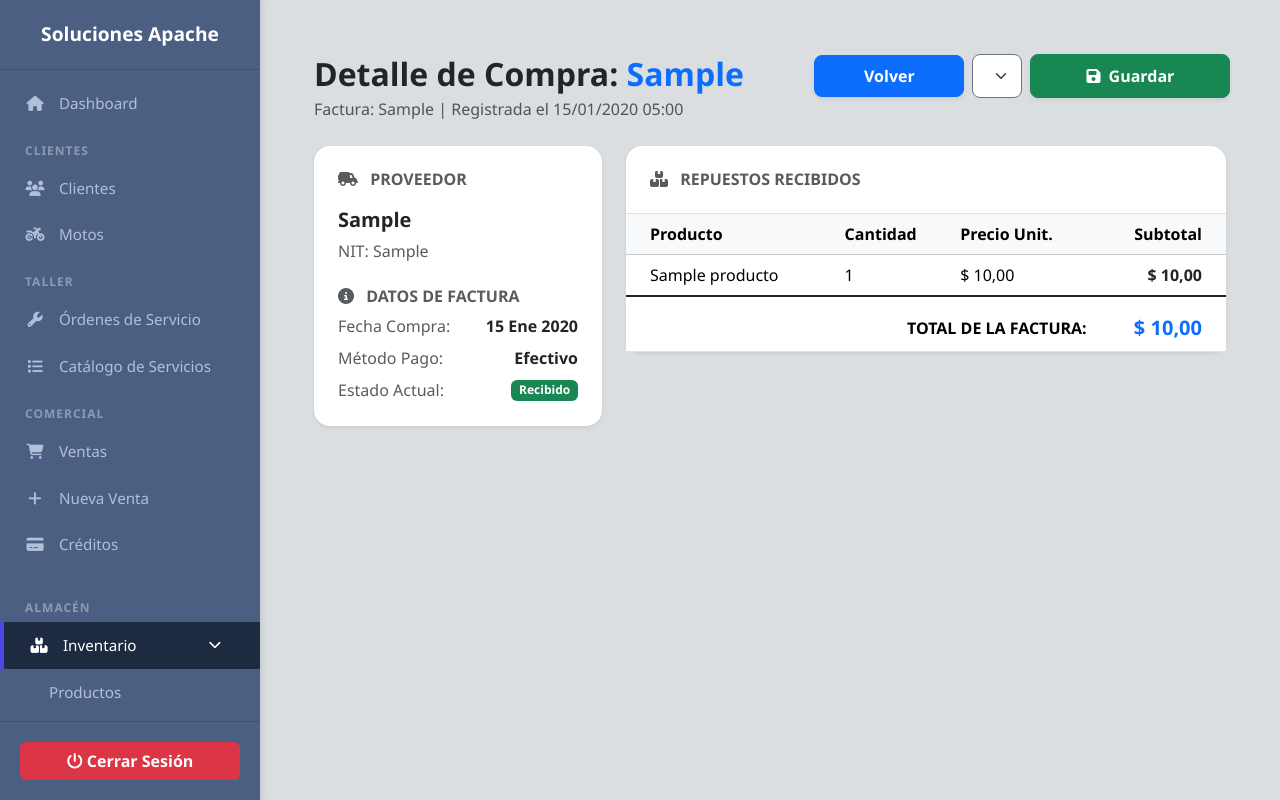
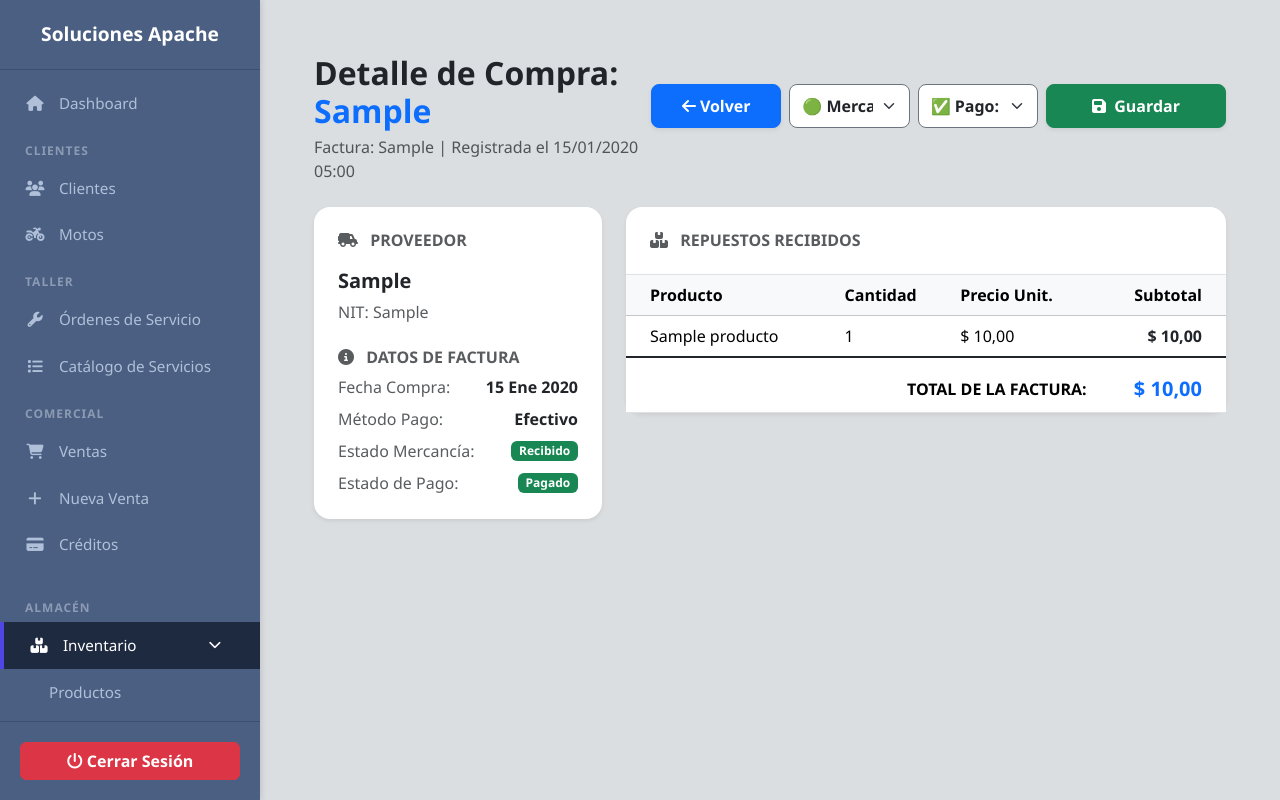
Before and after one commit to Marii060/SolucionesApache, a Django app: page /inventario/compras/detalle/1/ in a window 1280 px wide. Run offline with Django 5.2, Linux system fonts and the light colour scheme; a user stored in the database is signed in; tables that the repository leaves empty hold one stand-in row (values such as "Sample post"); some libraries are stand-ins or nearby versions.

Commit message:
feat(compras): unificar selectores de estado de mercancía y pago en la vista detallada

```diff
--- a/inventario/templates/inventario/detalle_compra.html
+++ b/inventario/templates/inventario/detalle_compra.html
@@ -5,31 +5,39 @@
 
 {% block content %}
 <div class="container-fluid mt-4 px-md-4">
-    <!-- Encabezado con el formulario de estado -->
     <div class="d-flex justify-content-between align-items-center mb-4">
         <div>
             <h2 class="fw-bold m-0 text-dark">Detalle de Compra: <span class="text-primary">{{ compra.codigo_interno }}</span></h2>
             <p class="text-muted m-0 mt-1">Factura: {{ compra.numero_factura }} | Registrada el {{ compra.fecha_recepcion|date:"d/m/Y H:i" }}</p>
         </div>
+
         <div class="d-flex gap-2 align-items-center mb-4">
             <a href="{% url 'inventario:lista_compras' %}" class="btn btn-primary fw-bold shadow-sm px-4 py-2"
-       style="border-radius: 8px; flex: 0 0 150px; text-align: center;">
-         Volver
+               style="border-radius: 8px; flex: 0 0 130px; text-align: center; height: 44px; display: flex; align-items: center; justify-content: center;">
+                <i class="fa-solid fa-arrow-left me-1"></i> Volver
             </a>
 
             <form method="POST" action="{% url 'inventario:actualizar_estado_compra' compra.id_compra %}"
-          class="d-flex gap-2" style="flex: 1;">
+                  class="d-flex gap-2 align-items-center" style="flex: 1; flex-wrap: nowrap;">
                 {% csrf_token %}
 
-        <select name="estado" class="form-select fw-bold border-secondary"
-                style="border-radius: 8px; height: 44px; flex: 1;">
-            <option value="Pendiente" {% if compra.estado == 'Pendiente' %}selected{% endif %}>🟡 Pendiente</option>
-            <option value="Recibido" {% if compra.estado == 'Recibido' %}selected{% endif %}>🟢 Recibido</option>
-            <option value="Cancelado" {% if compra.estado == 'Cancelado' %}selected{% endif %}>🔴 Cancelado</option>
+                <div style="flex: 1;">
+                    <select name="estado" class="form-select fw-bold border-secondary" style="border-radius: 8px; height: 44px;">
+                        <option value="Pendiente" {% if compra.estado == 'Pendiente' %}selected{% endif %}>🟡 Mercancía: Pendiente</option>
+                        <option value="Recibido" {% if compra.estado == 'Recibido' %}selected{% endif %}>🟢 Mercancía: Recibida</option>
+                        <option value="Cancelado" {% if compra.estado == 'Cancelado' %}selected{% endif %}>🔴 Mercancía: Cancelada</option>
                     </select>
+                </div>
 
-        <button type="submit" class="btn btn-success fw-bold shadow-sm px-4 py-2"
-                style="border-radius: 8px; flex: 0 0 200px;">
+                <div style="flex: 1;">
+                    <select name="estado_pago" class="form-select fw-bold border-secondary" style="border-radius: 8px; height: 44px;">
+                        <option value="Pendiente" {% if compra.estado_pago == 'Pendiente' %}selected{% endif %}>💵 Pago: Pendiente</option>
+                        <option value="Pagado" {% if compra.estado_pago == 'Pagado' %}selected{% endif %}>✅ Pago: Realizado</option>
+                    </select>
+                </div>
+
+                <button type="submit" class="btn btn-success fw-bold shadow-sm px-4"
+                        style="border-radius: 8px; flex: 0 0 180px; height: 44px;">
                     <i class="fa-solid fa-save me-1"></i> Guardar
                 </button>
             </form>
@@ -37,7 +45,6 @@
     </div>
 
     <div class="row">
-        <!-- Columna Izquierda -->
         <div class="col-lg-4">
             <div class="card shadow-sm border-0 rounded-4 mb-4">
                 <div class="card-body p-4">
@@ -54,16 +61,22 @@
                         <span class="text-muted">Método Pago:</span>
                         <span class="fw-semibold">{{ compra.metodo_pago }}</span>
                     </div>
-                    <div class="d-flex justify-content-between align-items-center">
-                        <span class="text-muted">Estado Actual:</span>
+                    <div class="d-flex justify-content-between align-items-center mb-2">
+                        <span class="text-muted">Estado Mercancía:</span>
                         <span class="badge {% if compra.estado == 'Recibido' %}bg-success{% elif compra.estado == 'Pendiente' %}bg-warning text-dark{% else %}bg-danger{% endif %}">
                             {{ compra.estado }}
+                        </span>
+                    </div>
+                    <div class="d-flex justify-content-between align-items-center">
+                        <span class="text-muted">Estado de Pago:</span>
+                        <span class="badge {% if compra.estado_pago == 'Pagado' %}bg-success{% else %}bg-warning text-dark{% endif %}">
+                            {{ compra.estado_pago }}
                         </span>
                     </div>
                 </div>
             </div>
         </div>
-        <!-- Columna Derecha -->
+
         <div class="col-lg-8">
             <div class="card shadow-sm border-0 rounded-4">
                 <div class="card-body p-0">
--- a/inventario/views.py
+++ b/inventario/views.py
@@ -489,16 +489,18 @@ def detalle_compra(request, id):
 @login_required
 def actualizar_estado_compra(request, id):
     if request.method == 'POST':
+        compra = get_object_or_404(Compra, id_compra=id)
         nuevo_estado = request.POST.get('estado')
-        compra = get_object_or_404(Compra, id_compra=id)
+        nuevo_estado_pago = request.POST.get('estado_pago')
+        if nuevo_estado:
+            compra.estado = nuevo_estado
+        if nuevo_estado_pago:
+            compra.estado_pago = nuevo_estado_pago
 
-        #lógica: si pasa a 'Recibido', sumar stock al inventario
-        compra.estado = nuevo_estado
         compra.save()
+        messages.success(request, "Estados actualizados correctamente.")
 
-        messages.success(request, f"Estado actualizado a {nuevo_estado}")
     return redirect('inventario:detalle_compra', id=id)
-
 @login_required
 def cancelar_compra(request, id):
     compra = get_object_or_404(Compra, id_compra=id)
```
Lines whose indentation alone changed are shown as unchanged.
